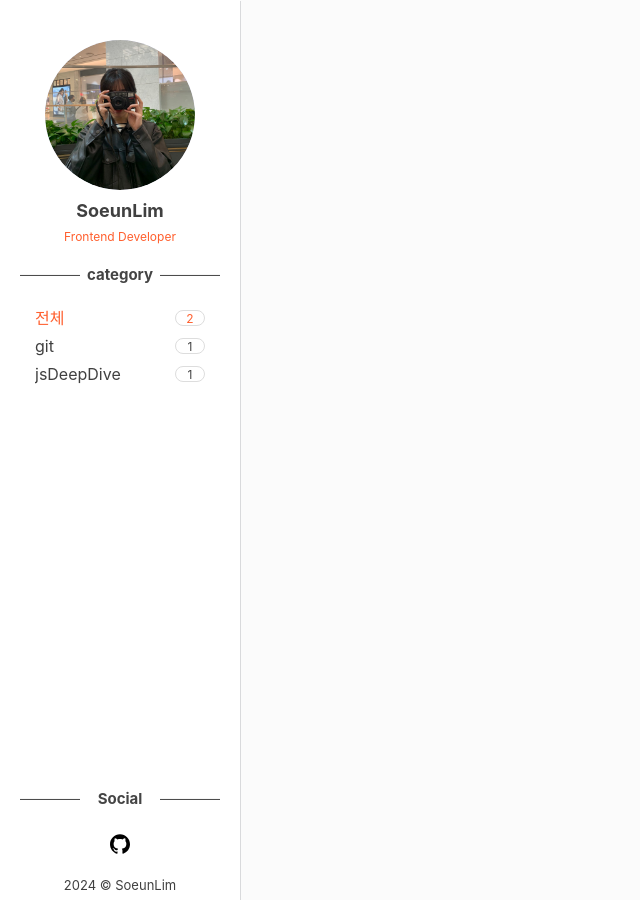
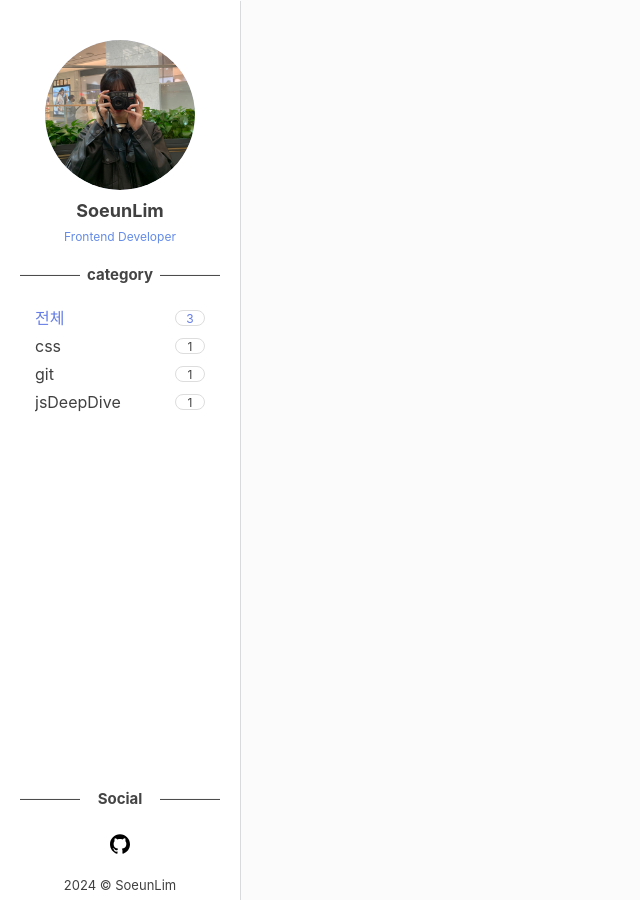
Before and after one commit to limsoeun/limsoeun.github.io, a Jekyll site: the page built from index.markdown, in a window 1280 px wide. Shown: the whole page, without its empty margins (0-640 px from the left). Built offline with Jekyll 4.4.1, drawn with Linux system fonts in a browser that asks for light colours; some web fonts are replaced; the list of posts is cut into pages by our own code.

Commit message:
240210 lse category 수정

```diff
--- a/_layouts/category-page.html
+++ b/_layouts/category-page.html
@@ -7,7 +7,7 @@
   {% for post in site.categories[page.title] %}
   <article class="c-post">
     {% if post.image %}
-    <a class="c-post-thumbnail" style="background-image: url({{"/images/" | prepend: site.baseurl | append : post.image}})"
+    <a class="c-post-thumbnail" style="background-image: url({{'/images/' | prepend: site.baseurl | append : post.image}})"
       href="{{post.url | prepend: site.baseurl}}"></a>
     {% else %} {% endif %}
     <div class="c-post-content">
--- a/_layouts/home.html
+++ b/_layouts/home.html
@@ -16,8 +16,8 @@
     </div>
   </div>
 
+  <!-- sidebar body -->
   <div class="c-sidebar-body">
-
     <div class="c-social__title">category</div>
     <ul class="sidebar-category">
       <li>
@@ -44,6 +44,7 @@
     </ul>
   </div>
 
+  <!-- side bar footer -->
   <div class="c-sidebar-footer">
     <div class="c-social">
       <div class="c-social__title">Social</div>
--- a/_sass/3-elements/_blockquote.scss
+++ b/_sass/3-elements/_blockquote.scss
@@ -4,7 +4,7 @@
 
 blockquote {
   padding-left: $base-spacing-unit;
-  border-left: 3px solid #ff5f2e;
+  border-left: 3px solid #657de7;
   font-family: "Pretendard Variable", Pretendard, -apple-system, BlinkMacSystemFont, system-ui, Roboto, "Helvetica Neue", "Segoe UI", "Apple SD Gothic Neo", "Noto Sans KR", "Malgun Gothic", "Apple Color Emoji", "Segoe UI Emoji", "Segoe UI Symbol", sans-serif;
   font-style: normal;
   font-size: 18px;
--- a/_sass/5-components/_article-page.scss
+++ b/_sass/5-components/_article-page.scss
@@ -11,7 +11,7 @@
   padding: 20px;
   background-color: $white-color;
   h3{
-    color: #ff5f2e
+    color: #657de7
   }
 }
 
--- a/_sass/5-components/_index-post.scss
+++ b/_sass/5-components/_index-post.scss
@@ -49,7 +49,7 @@
       }
     }
     .tag-text {
-      color: #ff5f2e;
+      color: #657de7;
       padding-right: 2px;
     }
     .c-post-date {
@@ -77,10 +77,10 @@
   font-size: 13px;
   color: $white-color;
   border: none;
-  background-color: #ff5f2e;
+  background-color: #657de7;
   outline: none;
   &:hover {
-    background-color: darken(#ff5f2e, 15%);
+    background-color: darken(#657de7, 15%);
   }
 }
 
--- a/_sass/5-components/_sidebar.scss
+++ b/_sass/5-components/_sidebar.scss
@@ -54,7 +54,7 @@
   }
   .c-author__job {
     font-size: 12px;
-    color: #ff5f2e;
+    color: #658ce7;
     margin: 5px 0 0;
   }
   .c-contact-menu {
@@ -244,8 +244,8 @@
         }
       }
       a.active {
-        color: #ff5f2e;
-        .category-count{ color: #ff5f2e; }
+        color: #657de7;
+        .category-count{ color: #657de7; }
       }
     }
   }
```
Also changed, not shown: _posts/2024-02-10-테스트파일.md (added, +12 -0 lines), _posts/image/2024-02-10-git블로그만들기/1707556673751.png (added), _posts/image/2024-02-10-git블로그만들기/1707556677440.png (added), _posts/image/2024-02-10-git블로그만들기/1707557244988.png (added).
